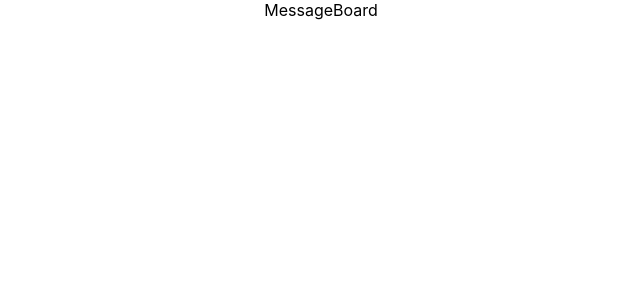
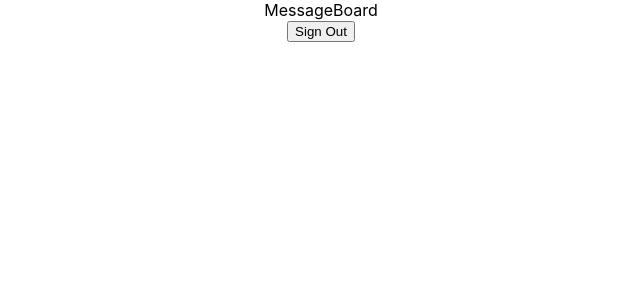
Before and after one commit to laflamablanc/ladder-message-board, a React (Create React App) app: page / in a window 1280 px wide. Both pictures are taken after a click on the button "Sign In". Shown: the top 300 px of the page, without its empty margins (319-959 px from the left). Built offline with nearby package versions, Linux system fonts and the light colour scheme.

Commit message:
Sign Out Working

```diff
--- a/src/App.js
+++ b/src/App.js
@@ -3,6 +3,7 @@ import firebase from "firebase/app";
 import "firebase/firestore";
 import React from 'react';
 import SignIn from './SignIn'
+import SignOut from './SignOut'
 
 import { useAuthState } from 'react-firebase-hooks/auth'
 import { useCollectionData } from 'react-firebase-hooks/firestore'
@@ -21,17 +22,20 @@ const firestore = firebase.firestore()
 class App extends React.Component {
 
   state = {
-    user: null
+    user: false
   }
 
-  signInUser = () => {
-    this.setState({user: true})
+  updateUser = () => {
+    console.log('yo')
+    console.log(this.state.user)
+    this.setState({user: !this.state.user})
   }
 
   render(){
     return (
       <div className="App">
-        {this.state.user ? <MessageBoard/> : <SignIn user = {this.state.user} signInUser = {this.signInUser}/>}
+        {this.state.user ? <MessageBoard/> : <SignIn user = {this.state.user} updateUser = {this.updateUser}/>}
+        {this.state.user ? <SignOut user = {this.state.user} updateUser = {this.updateUser}/> : <div> </div>}
       </div>
     );
   }
@@ -39,9 +43,9 @@ class App extends React.Component {
 }
 
 
-function SignOut() {
-  return <div>No</div>
-}
+// function SignOut() {
+//   return <button>Sign Out</button>
+// }
 
 function MessageBoard(){
   return(
--- a/src/SignIn.js
+++ b/src/SignIn.js
@@ -1,10 +1,9 @@
 import React from 'react'
 
 function SignIn(props){
-    console.log(props)
     return (
 
-        <button onClick= {props.signInUser}>Sign In </button>
+        <button onClick= {props.updateUser}>Sign In </button>
     )
 }
 
--- /dev/null
+++ b/src/SignOut.js
@@ -0,0 +1,10 @@
+import React from 'react'
+
+function SignOut(props){
+    return (
+
+        <button onClick= {props.updateUser}>Sign Out </button>
+    )
+}
+
+export default SignOut
```
